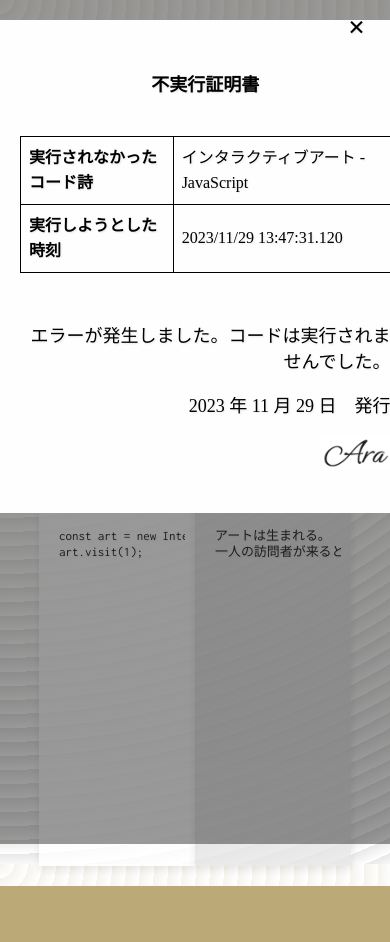
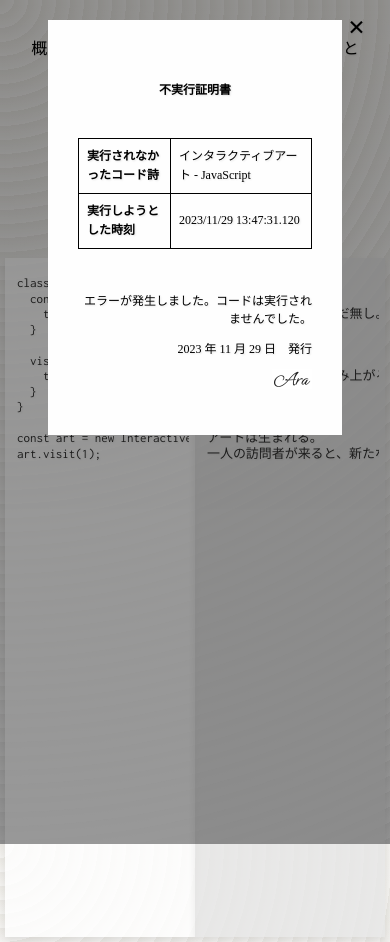
Before and after one commit to avcdsld/code-iroha-poetry, a plain HTML site: page public/index.html in a window 390 px wide. Both pictures are taken after a click on the button "実行する". Before the commit the page ends 886 px from the top, so only its background shows below. Drawn offline with Linux system fonts and the light colour scheme; no server answers; a web font is replaced by a local one.

Commit message:
improve layout

```diff
--- a/public/index.html
+++ b/public/index.html
@@ -2,6 +2,7 @@
 <html lang="ja">
 <head>
     <meta charset="UTF-8">
+    <meta name="viewport" content="width=device-width, initial-scale=1">
     <title>Code Poetry</title>
 
     <link rel="icon" href="/favicon.ico" sizes="any"><!-- 32×32 -->
@@ -30,9 +31,10 @@
             box-sizing: border-box;
             font-family: 'Hina Mincho', serif;
 
-            background-image:  repeating-radial-gradient( circle at 0 0, transparent 0, #ffffff 14px ), repeating-linear-gradient( #ffffffdc, #e8e8e8 );
-            animation: colorChange 60s infinite;
-            height: 100vh;
+            background-image:  repeating-radial-gradient( circle at 0 0, transparent 0, #ffffff77 14px ), repeating-linear-gradient( #ffffffaa, #e8e8e8 );
+            background-attachment: fixed;
+            animation: colorChange 40s infinite;
+            min-height: 100vh;
         }
         h2 {
             font-size: 1.5em;
@@ -47,7 +49,6 @@
         .menu {
             margin-top: 20px;
             padding: 10px;
-            width: 80vw;
             margin-left: auto;
             margin-right: auto;
             text-align: center;
@@ -111,7 +112,6 @@
             justify-content: center;
             max-width: 80vw;
             margin: 0 auto;
-            position: relative;
         }
 
         .read-poem-button {
@@ -128,7 +128,6 @@
             margin: 0;
             padding: 40px;
             min-height: 60vh;
-            height: auto;
             overflow-x: auto;
             box-shadow: 0 4px 8px rgba(0, 0, 0, 0.1);
             transition: box-shadow 0.3s;
@@ -236,41 +235,66 @@
         }
 
         @media (max-width: 768px) {
-            .modal-content,
-            .container {
-                width: 95%;
-                padding: 20px;
-            }
-
-            .modal-header,
-            .modal-footer,
-            .button,
             h2,
             .poem-title {
                 font-size: 18px;
             }
 
+            .menu a {
+                margin-left: 0;
+                margin-right: 0;
+            }
+
+            .button {
+                margin: 10px;
+                font-size: 12px;
+            }
+
+            .container {
+                padding: 0;
+                max-width: 100%;
+                margin: 5px;
+            }
+
+            .column {
+                min-height: 80vh;
+            }
+
             .column,
             .left-column pre,
             .translation-text {
-                padding: 10px;
+                padding: 2px 6px;
                 font-size: 0.9em;
                 overflow-x: auto;
             }
+
+            .modal-content {
+                max-width: 95%;
+                padding: 30px;
+            }
+            .modal-header,
+            .modal-body,
+            .modal-footer {
+                font-size: 12px;
+            }
+            .signature {
+                max-width: 40px;
+                height: auto;
+            }
         }
 
-        @media (min-width: 769px) and (max-width: 1024px) {
+        /* @media (min-width: 769px) and (max-width: 1024px) {
             .modal-content,
             .container {
-                width: 85%;
+                min-width: 80vw;
             }
-        }
+        } */
     </style>
 </head>
 <body>
     <div class="menu">
         <a href="about.html" >概要</a>
-        &ensp;|&emsp;
+        &nbsp;|&nbsp;
         <a href="#" onclick="changePoem('い')">い</a>
         <a href="#" onclick="changePoem('ろ')">ろ</a>
         <a href="#" onclick="changePoem('は')">は</a>
```
Also changed, not shown: public/about.html (+14 -11 lines).
